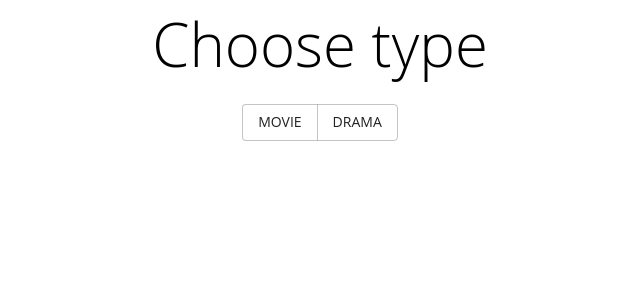
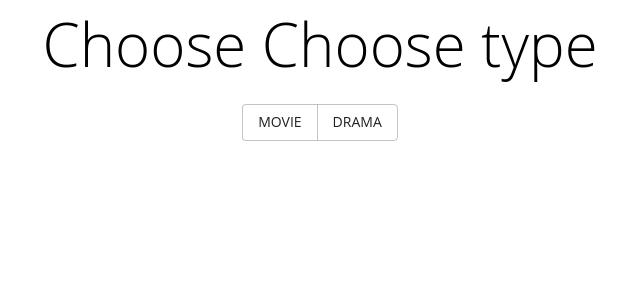
Before and after one commit to keigotoyoshima/English-Script-Devided-App, a React app in the folder english_script_devided_app/frontend/: page / in a window 1280 px wide. Shown: the top 300 px of the page, without its empty margins (320-960 px from the left). Built offline with nearby package versions, Linux system fonts and the light colour scheme; the HTML template or start-up script is replaced by a standard one.

Commit message:
choose 2

```diff
--- a/english_script_devided_app/frontend/src/components/pages/HomePage.js
+++ b/english_script_devided_app/frontend/src/components/pages/HomePage.js
@@ -34,7 +34,7 @@ export default class HomePage extends Component {
         <Grid item xs={12}>
           <Typography
           variant="h2" compact="h3">
-            Choose type
+            Choose Choose type
           </Typography>
         </Grid>
         <Grid item xs={12} >
```
